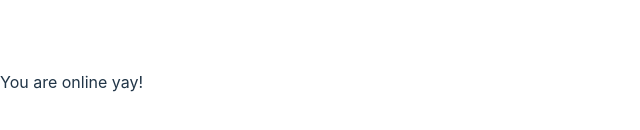
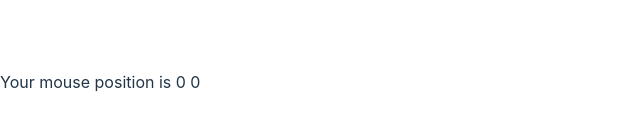
Before and after one commit to Aditya6112/Cohorot-0-100, a React (Vite) app in the folder Hooks-Week9/: page / in a window 1280 px wide. Shown: the part 318-448 px from the top of the page, without its empty margins (0-640 px from the left). Built offline with nearby package versions, Linux system fonts and the light colour scheme.

Commit message:
mouse pointer coordinates

```diff
--- a/Hooks-Week9/src/App.jsx
+++ b/Hooks-Week9/src/App.jsx
@@ -1,24 +1,28 @@
 import { useEffect, useState } from 'react'
-import axios from 'axios'
 
-function useIsOnline(){
-  const [isOnline,setIsOnline] = useState(window.navigator.onLine);
-  useEffect(()=>{
-    window.addEventListener("online",()=>{
-      setIsOnline(true);
-    })
-    window.addEventListener("offline",()=>{
-      setIsOnline(false);
-    })
-  })
-  return isOnline;
-}
+const useMousePointer = () => {
+  const [position, setPosition] = useState({ x: 0, y: 0 });
+
+  const handleMouseMove = (e) => {
+    setPosition({ x: e.clientX, y: e.clientY });
+  };
+
+  useEffect(() => {
+    window.addEventListener('mousemove', handleMouseMove);
+    return () => {
+      window.removeEventListener('mousemove', handleMouseMove);
+    };
+  }, []);
+
+  return position;
+};
 
 function App() {
-  const isOnline = useIsOnline(5);
+  const mousePointer = useMousePointer();
+
   return (
     <>
-      {isOnline ? "You are online yay!" : "You are not online"}
+      Your mouse position is {mousePointer.x} {mousePointer.y}
     </>
   )
 }
```
